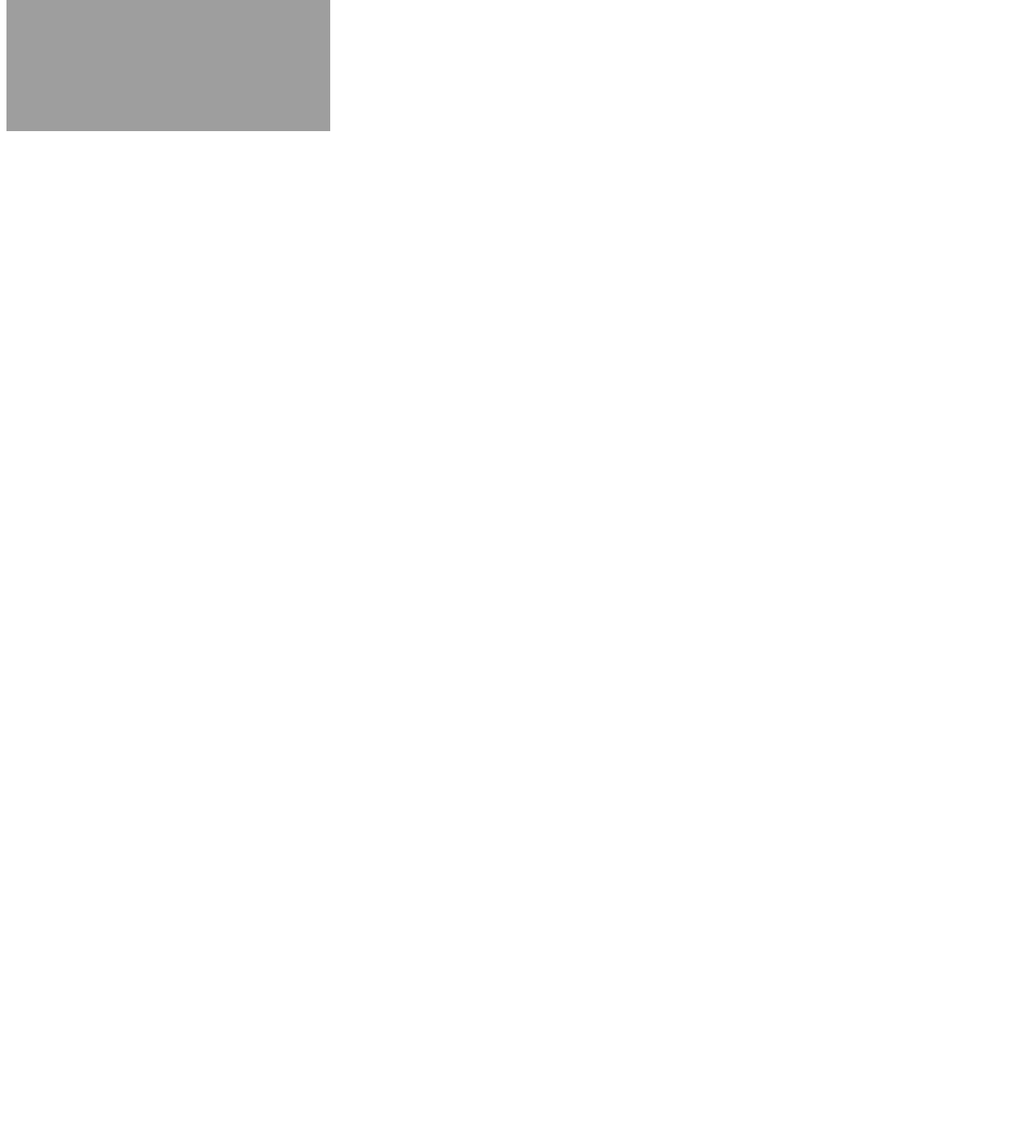
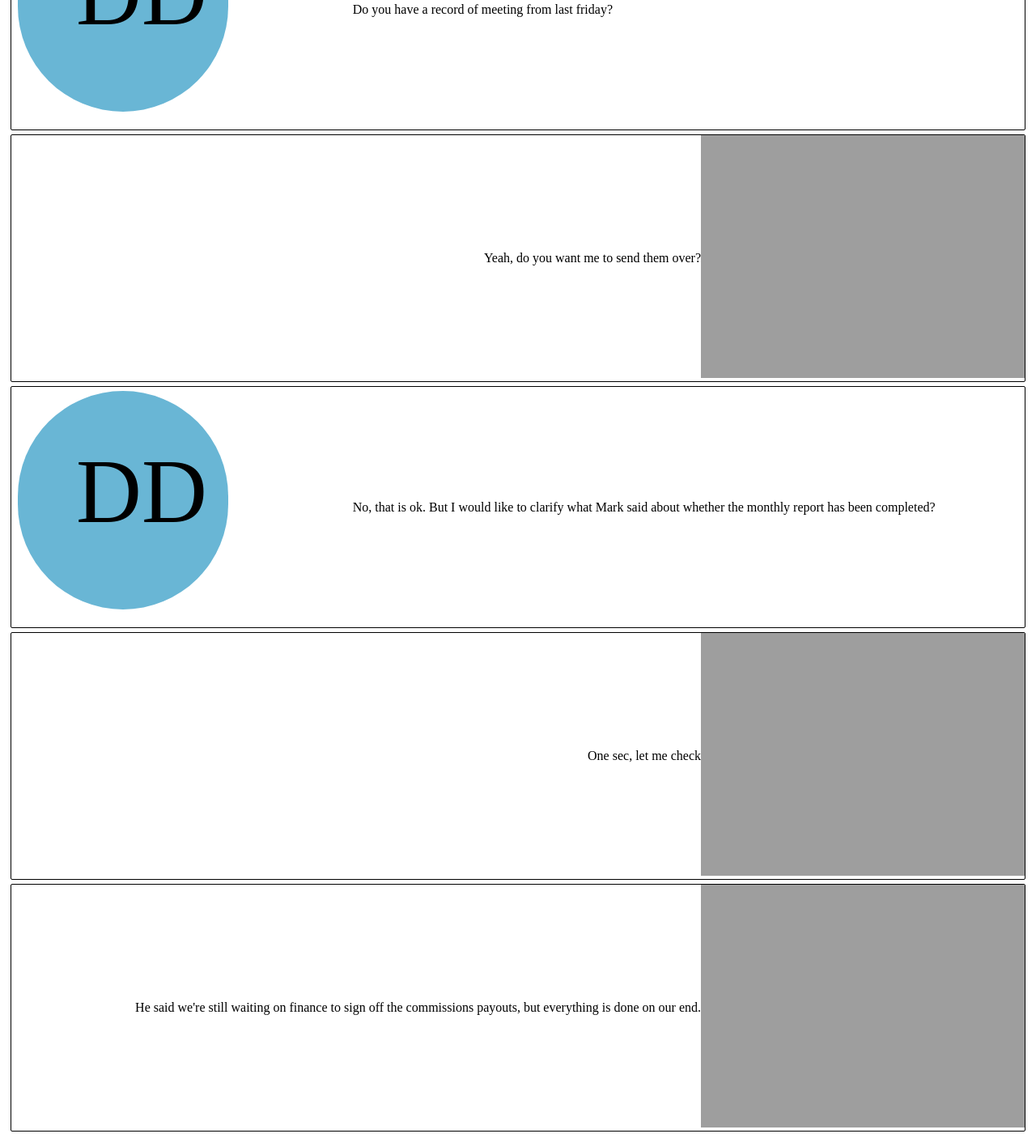
Before and after one commit to matteematt/web-component-engineering-exercises, a plain HTML site: page 03_styling_web_components/chat-messages/index.html in a window 1280 px wide. Shown: the part 772-2178 px from the top of the page at 81% size. Before the commit the page ends 946 px from the top, so only its background shows below. Drawn offline with Linux system fonts and the light colour scheme.

Commit message:
feat: chat component handles user vs other person

```diff
--- a/03_styling_web_components/chat-messages/chat-message.js
+++ b/03_styling_web_components/chat-messages/chat-message.js
@@ -1,27 +1,65 @@
+const USER_IMAGE =
+	"https://avataaars.io/?avatarStyle=Circle&topType=ShortHairDreads02&accessoriesType=Kurt&hairColor=Brown&facialHairType=Blank&clotheType=ShirtCrewNeck&clotheColor=Gray02&eyeType=Hearts&eyebrowType=DefaultNatural&mouthType=Smile&skinColor=Pale";
+const USER_NAME = "Johnny Smith";
+
 const template = `
-<div>
+<div class="container">
 	<ui-avatar></ui-avatar>
+	<p class="title"></p>
+	<slot></slot>
 </div>
 `;
 
-const styles = ``;
+const styles = `
+<style>
+	:host {
+		border-radius: 2px;
+		border: 1px solid #000;
+		contain: content;
+		display: block;
+		margin: 5px;
+	}
+
+	div {
+		display: flex;
+		align-items: center;
+	}
+
+	div.user {
+		flex-direction: row-reverse;
+	}
+</style>
+`;
 
 class ChatMessage extends HTMLElement {
-	static observedAttributes = ["image", "initials"];
+	static observedAttributes = ["image", "name", "is-user"];
 	constructor() {
 		super();
 		this.attachShadow({ mode: "open" }).innerHTML = `${styles}${template}`;
 	}
 
 	connectedCallback() {
-		this.#setAvatarAttributes();
+		this.#processAttributes();
 	}
 
 	attributeChangedCallback(name, oldValue, newValue) {
 		if (oldValue === newValue) return;
-		if (name === "image" || name === "initials") {
-			this.#setAvatarAttributes();
+		this.#processAttributes();
+	}
+
+	#processAttributes() {
+		// throw error if name and is-user are both not set
+		if (!this.getAttribute("name") && !this.hasAttribute("is-user")) {
+			throw new Error("name or is-user attributes are required");
 		}
+		if (this.hasAttribute("is-user")) {
+			this.setAttribute("image", USER_IMAGE);
+			this.setAttribute("name", USER_NAME);
+			this.shadowRoot.querySelector("div.container").classList.add("user");
+		} else {
+			this.shadowRoot.querySelector("div.container").classList.remove("user");
+		}
+		this.#setAvatarAttributes();
 	}
 
 	#setAvatarAttributes() {
@@ -29,9 +67,13 @@ class ChatMessage extends HTMLElement {
 		this.getAttribute("image")
 			? avatar.setAttribute("image", this.getAttribute("image"))
 			: avatar.removeAttribute("image");
-		this.getAttribute("initials")
-			? avatar.setAttribute("initials", this.getAttribute("initials"))
-			: avatar.removeAttribute("initials");
+		avatar.setAttribute(
+			"initials",
+			this.getAttribute("name")
+				.split(" ")
+				.map((s) => s[0])
+				.join(""),
+		);
 	}
 }
 
--- a/03_styling_web_components/chat-messages/index.html
+++ b/03_styling_web_components/chat-messages/index.html
@@ -16,6 +16,24 @@
     ></ui-avatar>
     <ui-avatar></ui-avatar>
     <hr />
-    <chat-message></chat-message>
+    <chat-message name="Daisy Duke"
+      ><p>Do you have a record of meeting from last friday?</p>
+    </chat-message>
+    <chat-message is-user
+      ><p>Yeah, do you want me to send them over?</p>
+    </chat-message>
+    <chat-message name="Daisy Duke"
+      ><p>
+        No, that is ok. But I would like to clarify what Mark said about whether
+        the monthly report has been completed?
+      </p>
+    </chat-message>
+    <chat-message is-user><p>One sec, let me check</p> </chat-message>
+    <chat-message is-user
+      ><p>
+        He said we're still waiting on finance to sign off the commissions
+        payouts, but everything is done on our end.
+      </p>
+    </chat-message>
   </body>
 </html>
```
